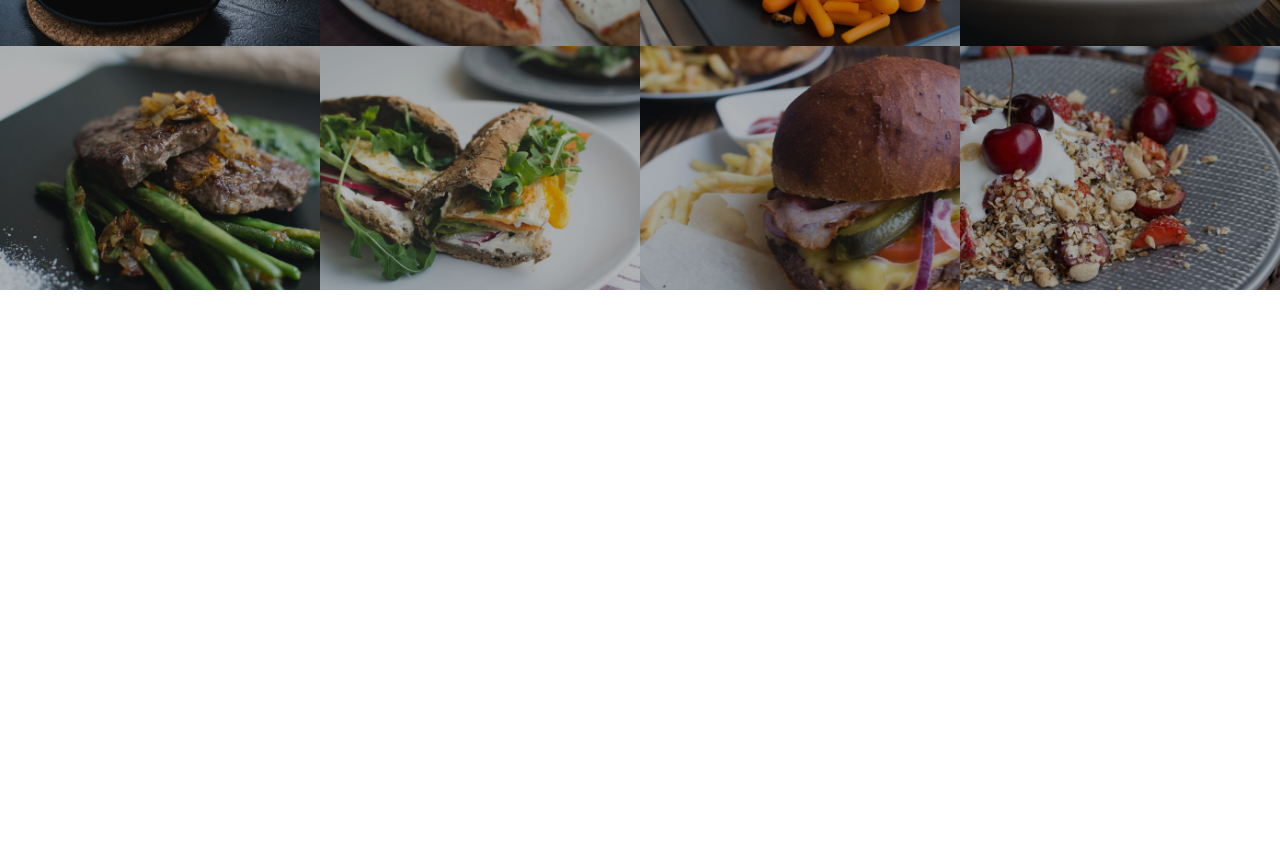
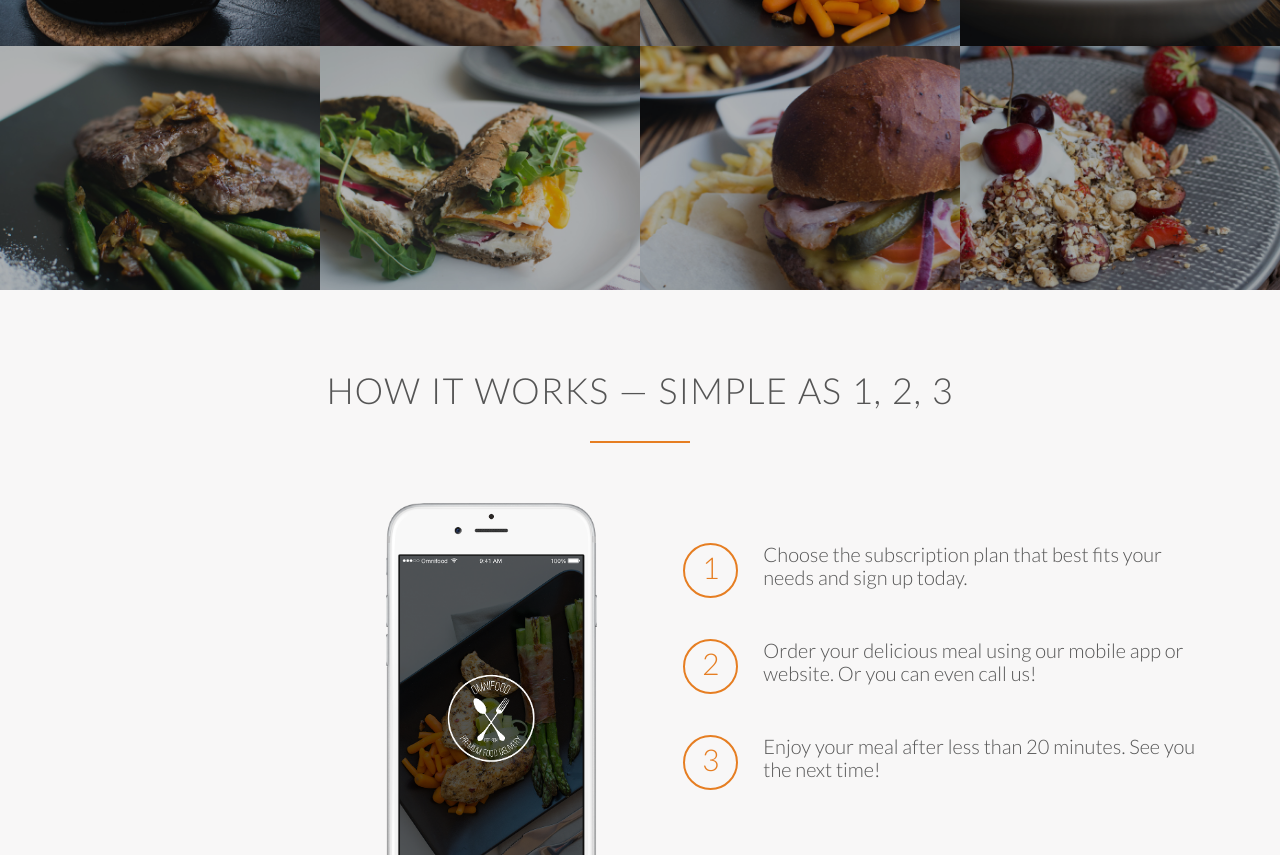
Before and after one commit to lilychuang78/omnifood, a plain HTML site: page index.html in a window 1280 px wide. Shown: the part 1698-2553 px from the top of the page. Before the commit the page ends 1988 px from the top, so only its background shows below. Drawn offline with nearby package versions, Linux system fonts and the light colour scheme.

Commit message:
create HOW IT WORKS section

```diff
--- a/index.html
+++ b/index.html
@@ -67,7 +67,7 @@
         </div>
     </section>
     <section class="section-meals">
-        <ul class="meals-showcase">
+        <ul class="meals-showcase clearfix">
             <li>
                 <figure class="meal-photo"> <!--figure is like a container which can contain image-->
                     <img src="resources/img/1.jpg" alt="Korean bibimbap with egg and vegetables">
@@ -89,7 +89,7 @@
                 </figure>
             </li>
         </ul>
-        <ul class="meals-showcase">
+        <ul class="meals-showcase clearfix">
             <li>
                 <figure class="meal-photo">
                     <img src="resources/img/5.jpg" alt="Paleo beef steak with vegetables">
@@ -112,6 +112,32 @@
             </li>
         </ul>
     </section>
-    <script src="https://unpkg.com/ionicons@5.1.2/dist/ionicons.js"></script> <!--use ionicons.com-->
+    <section class="section-steps">
+        <div class="row">
+            <h2>How it works &mdash; Simple as 1, 2, 3</h2>
+        </div>
+        <div class="row">
+            <div class="col span-1-of-2 steps-box">
+                <img src="resources/img/app-iPhone.png" alt="Omnifood app on iPhone" class="app-screen">
+            </div>
+            <div class="col span-1-of-2 steps-box">
+                <div class="works-step">
+                    <div>1</div>
+                    <p>Choose the subscription plan that best fits your needs and sign up today.</p>
+                </div>
+                <div class="works-step">
+                    <div>2</div>
+                    <p>Order your delicious meal using our mobile app or website. Or you can even call us!</p>
+                </div>
+                <div class="works-step">
+                    <div>3</div>
+                    <p>Enjoy your meal after less than 20 minutes. See you the next time!</p>
+                </div>
+                <a href="#" class="btn-app"><img src="resources/img/download-app.svg" alt="App Store Button"></a>
+                <a href="#" class="btn-app"><img src="resources/img/download-app-android.png" alt="Play Store Button"></a>
+            </div>
+        </div>
+    </section>
+    <script src="https://unpkg.com/ionicons@5.1.2/dist/ionicons.js"></script> <!--use ionicons.com for icons-->
  </body>
 </html>
--- a/resources/css/style.css
+++ b/resources/css/style.css
@@ -16,6 +16,14 @@ html{
     text-rendering: optimizeLegibility;
 }
 
+.clearfix {zoom: 1}
+.clearfix:after{ /*clear float after the element has the class "clearfix"*/
+    content: '.';
+    clear: both;
+    display:block;
+    height: 0;
+    visibility: hidden;
+}
 /*----------------------------------*/
 /*REUSABLE COMPONETNS*/
 /*----------------------------------*/
@@ -227,3 +235,53 @@ header{
     transform: scale(1.03); /*when hover the img goes back to 103% big*/
     transition: transform 0.5s;
 }
+
+/*----------------------------------*/
+/*HOW IT WORKS*/
+/*----------------------------------*/
+
+.section-steps{
+    background-color: #f8f7f7;
+}
+.steps-box:first-child{
+    text-align: right;
+    padding-right: 3%;
+    margin-top: 30px;
+}
+
+.steps-box:last-child{
+    padding-left: 3%;
+    margin-top: 70px;
+}
+
+.app-screen{
+    width: 40%;
+}
+
+.works-step{
+    margin-bottom: 50px;
+}
+
+.works-step:last-of-type{
+    margin-bottom: 80px;
+}
+
+.works-step div{
+    color: #e67e22;
+    border: 2px solid #e67e22;
+    display: inline-block;
+    border-radius: 50%;
+    height: 55px;
+    width: 55px;
+    text-align: center;
+    padding: 5px;
+    float: left;
+    font-size: 150%;
+    margin-right: 25px;
+}
+
+.btn-app img{
+    height: 50px;
+    width: auto;
+    margin-right: 10px;
+}
```
Also changed, not shown: resources/img/download-app-android.png (added), resources/img/download-app.svg (added).
